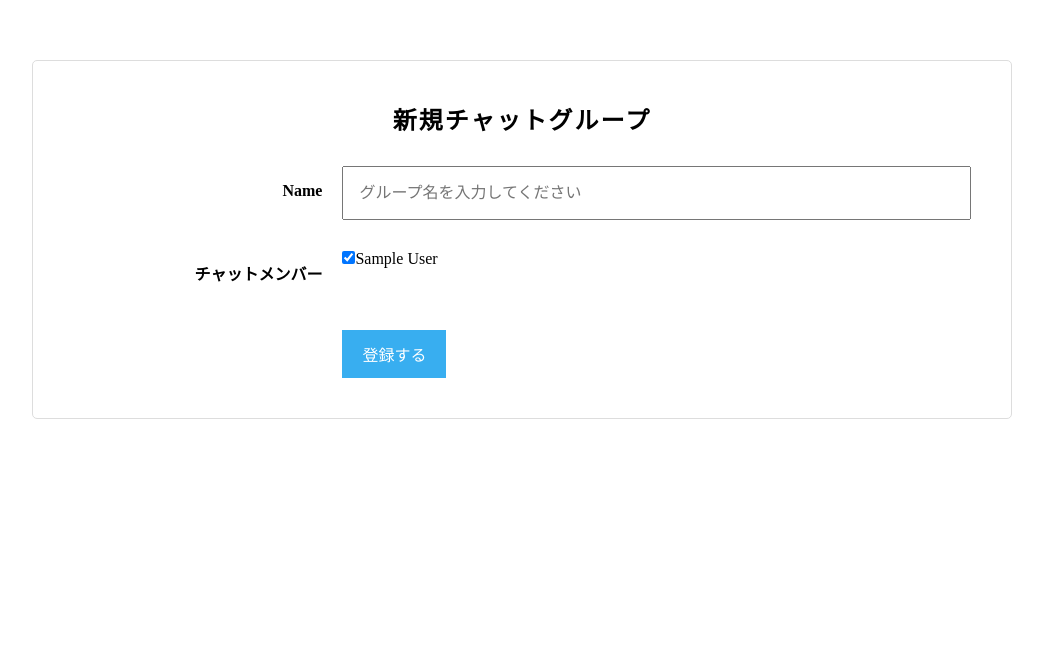
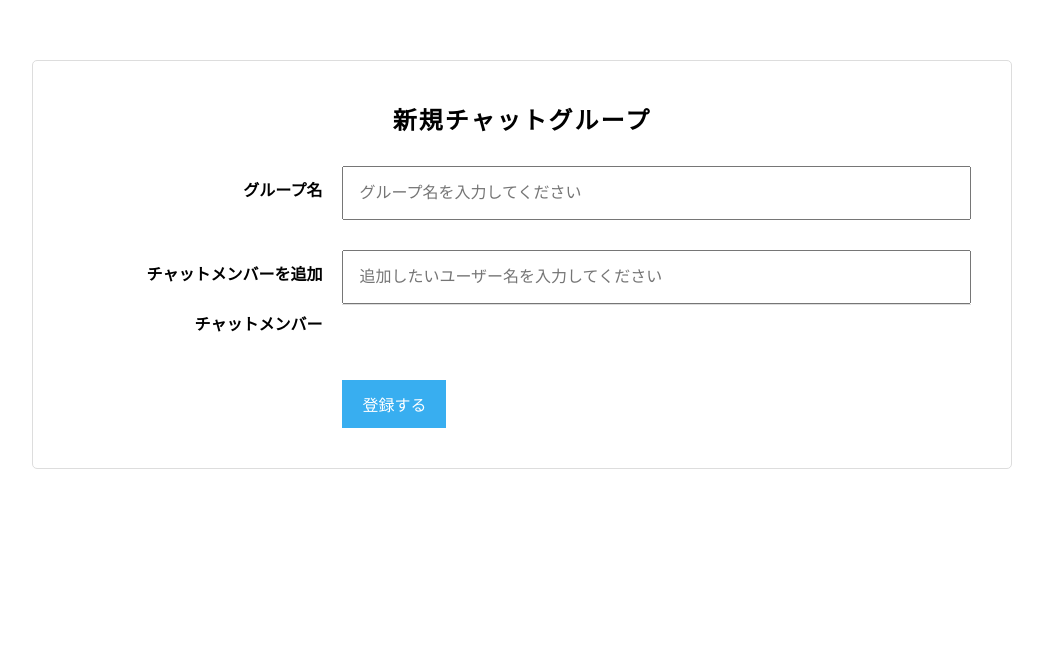
Before and after one commit to yuka-matsuura/chat-space, a Rails app: page /groups/new in a window 1280 px wide. Shown: the top 668 px of the page, without its empty margins (118-1161 px from the left). Run offline with Rails 7, Linux system fonts and the light colour scheme; the visitor is signed in with stand-in values (Sample User, id 1); style sheets or scripts are compiled from the project's sources; some libraries are stand-ins or nearby versions.

Commit message:
Add incremental search
# What
インクリメンタルサーチの実装

# Why
グループ画面でのユーザー検索をインクリメンタルサーチで検索できる仕様だから

```diff
--- /dev/null
+++ b/app/assets/javascripts/search.js
@@ -0,0 +1,45 @@
+$(function(){
+
+  var search_list = $("#user-search-result");
+
+  function appendUser(user) {
+    var html = `<div class="chat-group-user clearfix">
+                <p class="chat-group-user__name">${user.name}</p>
+                <a class="user-search-add chat-group-user__btn chat-group-user__btn--add" data-user-id="${user.id}" data-user-name="${user.name}">追加</a>
+                </div>`
+    search_list.append(html);
+  }
+
+  function appendNoUser(user) {
+    var html = `<div class="chat-group-user clearfix">${user}</div>`
+    search_list.append(html);
+  }
+
+  // インクリメンタルサーチ
+  $(".chat-group-form__input").on("keyup", function() {
+    var input = $(this).val();
+
+    $.ajax({
+      type: 'GET',
+      url: '/users',
+      data: { keyword: input },
+      dataType: 'json'
+    })
+    .done(function(users){
+      // 成功した時の処理
+      search_list.empty();
+      if( users.length !== 0) {
+        users.forEach(function(user){
+          appendUser(user);
+        });
+      }
+      else{
+        appendNoUser("一致するユーザは存在しません");
+      }
+    })
+    .fail(function(){
+      // 失敗した時の処理
+      alert('error');
+    })
+  });
+});
--- a/app/views/groups/_form.html.haml
+++ b/app/views/groups/_form.html.haml
@@ -7,35 +7,23 @@
           %li= message
   .chat-group-form__field
     .chat-group-form__field--left
-      = f.label :name, class: 'chat-group-form__label'
+      = f.label :グループ名, class: 'chat-group-form__label'
     .chat-group-form__field--right
       = f.text_field :name, class: 'chat__group_name chat-group-form__input', placeholder: 'グループ名を入力してください'
   .chat-group-form__field.clearfix
     / この部分はインクリメンタルサーチ（ユーザー追加の非同期化のときに使用します
     /
-      <div class='chat-group-form__field--left'>
-      <label class="chat-group-form__label" for="chat_group_チャットメンバーを追加">チャットメンバーを追加</label>
-      </div>
-      <div class='chat-group-form__field--right'>
-      <div class='chat-group-form__search clearfix'>
-      <input class='chat-group-form__input' id='user-search-field' placeholder='追加したいユーザー名を入力してください' type='text'>
-      </div>
-      <div id='user-search-result'></div>
-      </div>
-  .chat-group-form__field.clearfix
     .chat-group-form__field--left
-      %label.chat-group-form__label{for: "chat_group_チャットメンバー"} チャットメンバー
+      = f.label :チャットメンバーを追加, class: 'chat-group-form__label'
     .chat-group-form__field--right
-      / グループ作成機能の追加時はここにcollection_check_boxesの記述を入れてください
-      = f.collection_check_boxes :user_ids, User.all, :id, :name
-      / この部分はインクリメンタルサーチ（ユーザー追加の非同期化のときに使用します
-      /
-        <div id='chat-group-users'>
-        <div class='chat-group-user clearfix' id='chat-group-user-22'>
-        <input name='chat_group[user_ids][]' type='hidden' value='22'>
-        <p class='chat-group-user__name'>seo_kyohei</p>
-        </div>
-        </div>
+      .chat-group-form__search.clearfix
+        = f.text_field :name, class: 'chat-group-form__input', placeholder: '追加したいユーザー名を入力してください'
+        #user-search-result
+    .chat-group-form__field--left
+      = f.label :チャットメンバー, class: 'chat-group-form__label'
+    .chat-group-form__field--right
+      #chat-group-users
+        .chat-group-user.clearfix
   .chat-group-form__field.clearfix
     .chat-group-form__field--left
     .chat-group-form__field--right
--- a/config/routes.rb
+++ b/config/routes.rb
@@ -1,6 +1,6 @@
 Rails.application.routes.draw do
   root "groups#index"
-  resources :users, only: [:edit, :update]
+  resources :users, only: [:edit, :update, :index]
   resources :groups, only: [:new, :create, :edit, :update] do
     resources :messages, only: [:index, :create]
   end
--- /dev/null
+++ b/db/migrate/20180309045814_add_index_to_users.rb
@@ -0,0 +1,5 @@
+class AddIndexToUsers < ActiveRecord::Migration[5.0]
+  def change
+    add_index :users, :name
+  end
+end
```
Also changed, not shown: app/controllers/users_controller.rb (+8 -0 lines), app/views/users/index.json.jbuilder (added), db/schema.rb.
